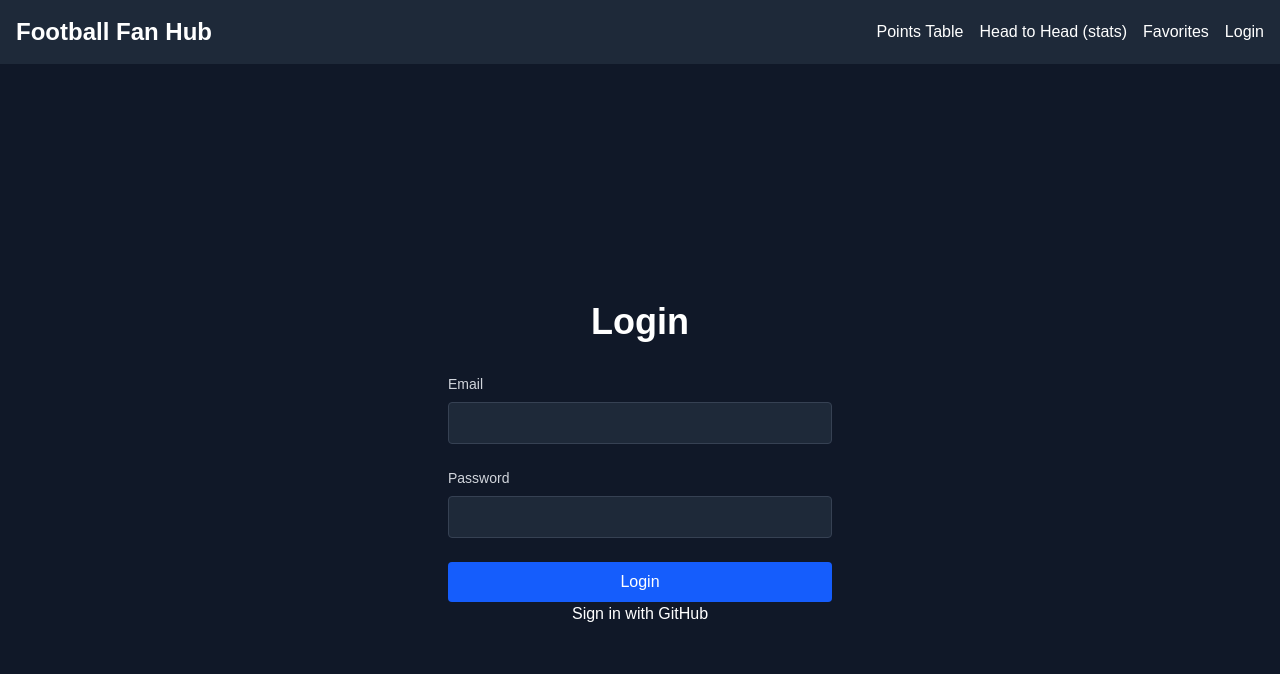
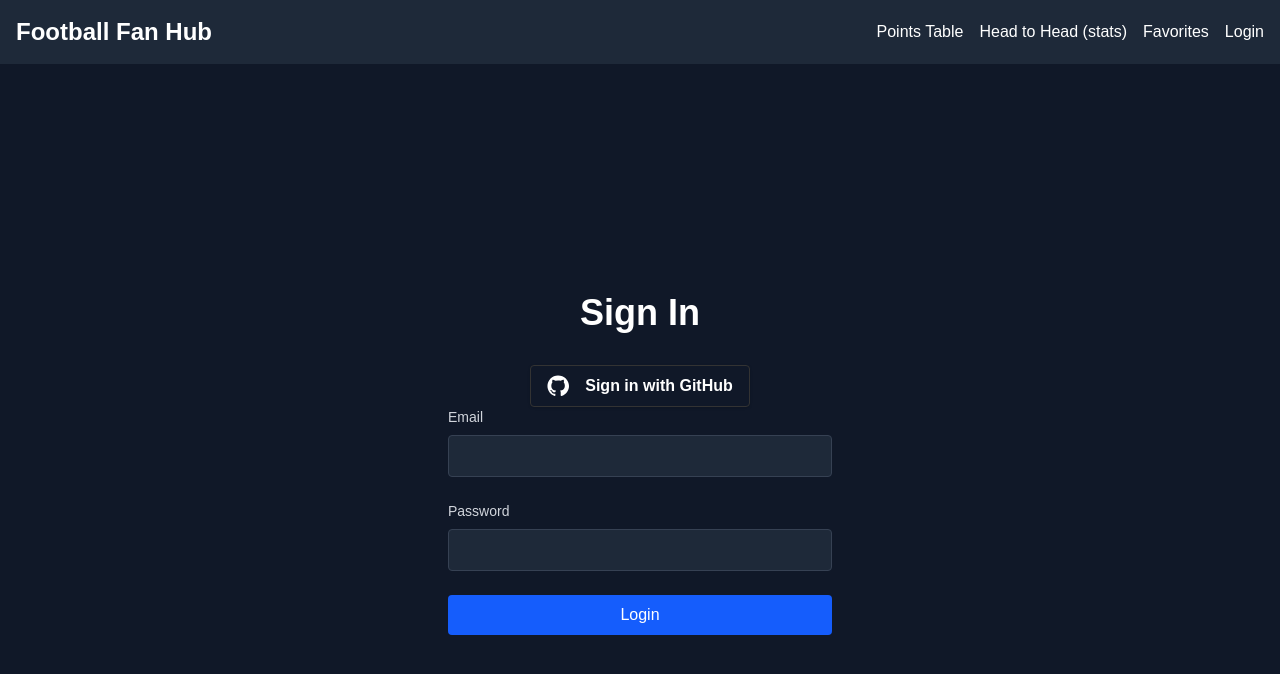
Before and after one commit to Rakib-mbstu/Football-Fan-Club, a Next.js app: page /login in a window 1280 px wide. Shown: the top 674 px of the page. Built offline with nearby package versions, Linux system fonts and the light colour scheme; no server answers.

Commit message:
fix: fix redirection

```diff
--- a/app/login/page.tsx
+++ b/app/login/page.tsx
@@ -40,7 +40,8 @@ export default function LoginPage() {
 
   return (
     <div className="flex min-h-screen flex-col items-center justify-center bg-gray-900 px-6 py-12">
-      <h1 className="mb-8 text-4xl font-bold text-white">Login</h1>
+      <h1 className="mb-8 text-4xl font-bold text-white">Sign In</h1>
+      <GitHubSignIn />
       <form
         className="w-full max-w-sm space-y-6"
         onSubmit={handleSubmit}
@@ -84,7 +85,6 @@ export default function LoginPage() {
           {isLoading ? "Logging in..." : "Login"}
         </button>
       </form>
-      <GitHubSignIn />
     </div>
   );
 }
--- a/app/ui/github-signin.tsx
+++ b/app/ui/github-signin.tsx
@@ -1,5 +1,23 @@
 import { signIn } from "next-auth/react";
 
 export default function GitHubSignIn() {
-  return <button onClick={() => signIn("github")}>Sign in with GitHub</button>;
+  return (
+    <button
+      onClick={() => signIn("github", { redirectTo: "/" })}
+      className="flex items-center justify-center gap-2 rounded bg-gray-900 px-4 py-2 text-white font-semibold shadow hover:bg-gray-800 transition-colors duration-150"
+      style={{ border: "1px solid #333" }}
+    >
+      <svg
+        xmlns="http://www.w3.org/2000/svg"
+        width={22}
+        height={22}
+        viewBox="0 0 24 24"
+        fill="currentColor"
+        className="mr-2"
+      >
+        <path d="M12 .5C5.73.5.5 5.73.5 12c0 5.08 3.29 9.39 7.86 10.92.58.11.79-.25.79-.56 0-.28-.01-1.02-.02-2-3.2.7-3.88-1.54-3.88-1.54-.53-1.34-1.29-1.7-1.29-1.7-1.06-.72.08-.71.08-.71 1.17.08 1.79 1.2 1.79 1.2 1.04 1.78 2.73 1.27 3.4.97.11-.75.41-1.27.74-1.56-2.56-.29-5.26-1.28-5.26-5.7 0-1.26.45-2.29 1.19-3.09-.12-.29-.52-1.46.11-3.04 0 0 .97-.31 3.18 1.18a11.1 11.1 0 012.9-.39c.98.01 1.97.13 2.9.39 2.2-1.49 3.17-1.18 3.17-1.18.63 1.58.23 2.75.11 3.04.74.8 1.19 1.83 1.19 3.09 0 4.43-2.7 5.41-5.27 5.7.42.36.79 1.08.79 2.18 0 1.58-.01 2.85-.01 3.24 0 .31.21.68.8.56C20.71 21.39 24 17.08 24 12c0-6.27-5.23-11.5-12-11.5z" />
+      </svg>
+      Sign in with GitHub
+    </button>
+  );
 }
```
